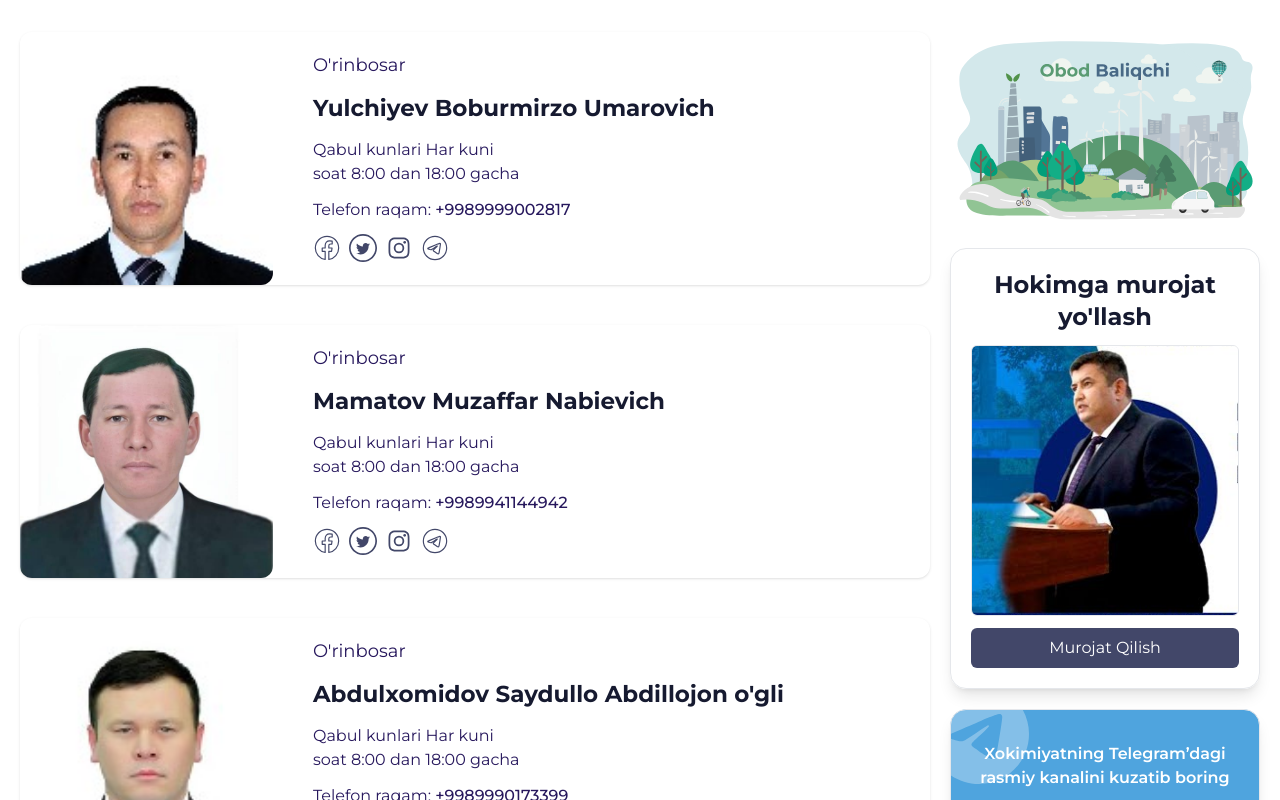
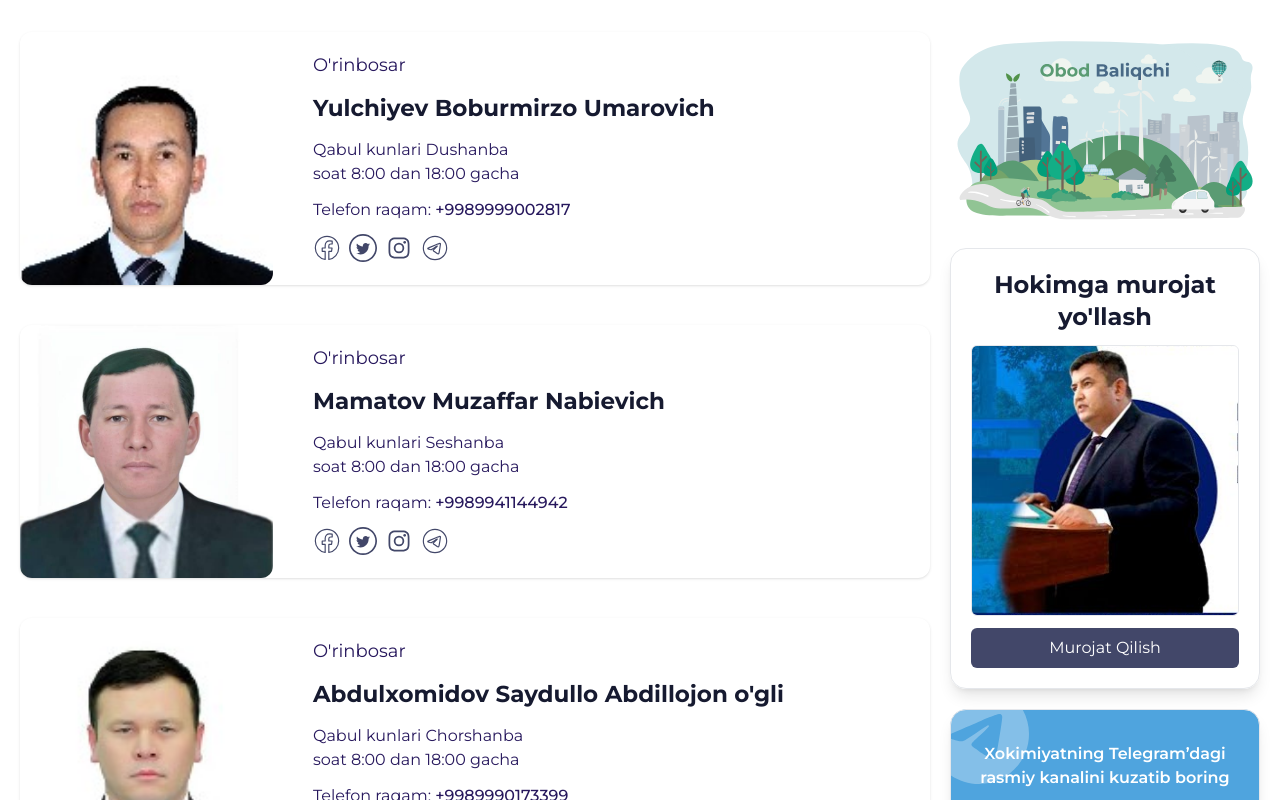
Before and after one commit to mryaxyobek/baliqchi, a React (Vite) app: page / in a window 1280 px wide. Shown: the part 840-1640 px from the top of the page. Built offline with nearby package versions, Linux system fonts and the light colour scheme.

Commit message:
jooonigdaaan

```diff
--- a/src/assets/data.js
+++ b/src/assets/data.js
@@ -13,7 +13,7 @@ import {
 export const news = [
     {
         id: randomId(),
-        qabulKuni: 'Har kuni',
+        qabulKuni: '',
         boshlashVaqti: '8:00',
         telephone: '+9989',
         tugatishVaqti: '18:00',
@@ -32,7 +32,7 @@ export const news = [
     },
     {
         id: randomId(),
-        qabulKuni: 'Har kuni',
+        qabulKuni: '',
         boshlashVaqti: '8:00',
         telephone: '+9989',
         tugatishVaqti: '18:00',
@@ -50,7 +50,7 @@ export const news = [
     },
     {
         id: randomId(),
-        qabulKuni: 'Har kuni',
+        qabulKuni: '',
         boshlashVaqti: '8:00',
         telephone: '+9989',
         tugatishVaqti: '18:00',
@@ -68,7 +68,7 @@ export const news = [
     },
     {
         id: randomId(),
-        qabulKuni: 'Har kuni',
+        qabulKuni: '',
         boshlashVaqti: '8:00',
         telephone: '+9989',
         tugatishVaqti: '18:00',
@@ -86,7 +86,7 @@ export const news = [
     },
     {
         id: randomId(),
-        qabulKuni: 'Har kuni',
+        qabulKuni: '',
         boshlashVaqti: '8:00',
         telephone: '+9989',
         tugatishVaqti: '18:00',
@@ -104,7 +104,7 @@ export const news = [
     },
     {
         id: randomId(),
-        qabulKuni: 'Har kuni',
+        qabulKuni: '',
         boshlashVaqti: '8:00',
         telephone: '+9989',
         tugatishVaqti: '18:00',
@@ -120,7 +120,7 @@ export const news = [
     },
     {
         id: randomId(),
-        qabulKuni: 'Har kuni',
+        qabulKuni: '',
         boshlashVaqti: '8:00',
         telephone: '+9989',
         tugatishVaqti: '18:00',
@@ -137,7 +137,7 @@ export const news = [
     },
     {
         id: randomId(),
-        qabulKuni: 'Har kuni',
+        qabulKuni: '',
         boshlashVaqti: '8:00',
         telephone: '+9989',
         tugatishVaqti: '18:00',
@@ -170,9 +170,8 @@ import gerb from './links-img/gerb.png'
 export const orinbosarlar = [
     {
         id: 1,
-        qabulKuni: 'Har kuni',
+        qabulKuni: 'Dushanba',
         boshlashVaqti: '8:00',
-        telephone: '+9989',
         tugatishVaqti: '18:00',
         telephone: '+9989999002817',
         img: kambagallik,
@@ -187,7 +186,7 @@ export const orinbosarlar = [
     },
     {
         id: 2,
-        qabulKuni: 'Har kuni',
+        qabulKuni: 'Seshanba',
         boshlashVaqti: '8:00',
         telephone: '+9989941144942',
         tugatishVaqti: '18:00',
@@ -201,7 +200,7 @@ export const orinbosarlar = [
     },
     {
         id: 3,
-        qabulKuni: 'Har kuni',
+        qabulKuni: 'Chorshanba',
         boshlashVaqti: '8:00',
         telephone: '+9989990173399',
         tugatishVaqti: '18:00',
@@ -215,7 +214,7 @@ export const orinbosarlar = [
     },
     {
         id: 4,
-        qabulKuni: 'Har kuni',
+        qabulKuni: 'Payshanba',
         boshlashVaqti: '8:00',
         telephone: '+9989932588570',
         tugatishVaqti: '18:00',
@@ -229,7 +228,7 @@ export const orinbosarlar = [
     },
     {
         id: 5,
-        qabulKuni: 'Har kuni',
+        qabulKuni: 'Juma',
         boshlashVaqti: '8:00',
         telephone: '+9989993081308',
         tugatishVaqti: '18:00',
@@ -243,7 +242,7 @@ export const orinbosarlar = [
     },
     {
         id: 6,
-        qabulKuni: 'Har kuni',
+        qabulKuni: 'Shanba',
         boshlashVaqti: '8:00',
         telephone: '+9989996503060',
         tugatishVaqti: '18:00',
@@ -261,7 +260,7 @@ export const orinbosarlar = [
 export const links = [
     {
         id: 1,
-        qabulKuni: 'Har kuni',
+        qabulKuni: '',
         boshlashVaqti: '8:00',
         telephone: '+9989',
         tugatishVaqti: '18:00',
@@ -272,7 +271,7 @@ export const links = [
     },
     {
         id: 2,
-        qabulKuni: 'Har kuni',
+        qabulKuni: '',
         boshlashVaqti: '8:00',
         telephone: '+9989',
         tugatishVaqti: '18:00',
@@ -283,7 +282,7 @@ export const links = [
     },
     {
         id: 3,
-        qabulKuni: 'Har kuni',
+        qabulKuni: '',
         boshlashVaqti: '8:00',
         telephone: '+9989',
         tugatishVaqti: '18:00',
@@ -294,7 +293,7 @@ export const links = [
     },
     {
         id: 4,
-        qabulKuni: 'Har kuni',
+        qabulKuni: '',
         boshlashVaqti: '8:00',
         telephone: '+9989',
         tugatishVaqti: '18:00',
@@ -305,7 +304,7 @@ export const links = [
     },
     {
         id: 5,
-        qabulKuni: 'Har kuni',
+        qabulKuni: '',
         boshlashVaqti: '8:00',
         telephone: '+9989',
         tugatishVaqti: '18:00',
--- a/src/components/ContactSection.jsx
+++ b/src/components/ContactSection.jsx
@@ -12,7 +12,7 @@ const ContactSection = () => {
                         <ul>
                             <li className='flex items-center justify-end bg-[#f5f6fa] rounded font-medium text-[14px] p-3 mb-1'>
                                 <span className='min-w-[90px] text-[#2687d1]'>Manzil:</span>
-                                <p className='w-full text-[#152340]'>Andijon viloyati, Baliqchi tumani, Baliqchishox ko'chasi 1-uy</p>
+                                <p className='w-full text-[#152340]'>Andijon viloyati, Baliqchi tumani, Baliqchi shox ko'chasi 1-uy</p>
                             </li>
                             <li className='flex items-center justify-end border-2 border-[#f5f6fa] rounded font-medium text-[14px] p-3 mb-1'>
                                 <span className='min-w-[90px] text-[#2687d1]'>Telefon:</span>
--- a/src/components/Footer.jsx
+++ b/src/components/Footer.jsx
@@ -88,7 +88,7 @@ const Footer = () => {
 
                         <div className='flex flex-col max-950:flex-row gap-5 text-white max-550:flex-col'>
                             <div className='rounded-xl p-3 bg-[#2E4374]'>
-                                <p className='font-medium text-base'>Manzil: Anidijon viloyati, Baliqchi <br /> tumani, Baliqchishox ko'chasi 1-uy</p>
+                                <p className='font-medium text-base'>Manzil: Anidijon viloyati, Baliqchi <br /> tumani, Baliqchi shox ko'chasi 1-uy</p>
                             </div>
 
                             <div className='rounded-xl p-3 bg-[#2E4374]'>
--- a/src/pages/Contact.jsx
+++ b/src/pages/Contact.jsx
@@ -7,7 +7,7 @@ const Contact = () => {
                 <div className="flex flex-col items-start max-lg:items-center">
                     <h1 className='mb-8'>Bog'lanish</h1>
                     <div className="w-full max-lg:text-center mb-8">
-                        <p className='text-2xl font-bold mb-5 text-[#2E4374]'>Andijon viloyati, Baliqchi tumani, Baliqchishox ko`chasi 1 - uy</p>
+                        <p className='text-2xl font-bold mb-5 text-[#2E4374]'>Andijon viloyati, Baliqchi tumani, Baliqchi shox ko`chasi 1 - uy</p>
                         <hr className='w-11/12 h-[1px] bg-gray-300 rounded-3xl' />
                     </div>
                     <ul className='space-y-1'>
@@ -18,7 +18,10 @@ const Contact = () => {
                     </ul>
                 </div>
 
-                <form className="w-full flex flex-col items-start gap-5 max-lg:items-center max-[800px]:max-w-[600px]">
+                <form onSubmit={(e) => {
+                    e.preventDefault();
+                    alert('Hozrida sayt test jarayonida')
+                }} className="w-full flex flex-col items-start gap-5 max-lg:items-center max-[800px]:max-w-[600px]">
                     <div className="flex justify-between gap-5 w-full max-950:flex-col">
                         <input type="text" placeholder='F.I.SH' />
                         <input type="tel" placeholder='+998' required pattern="(\+998|8)[\- ]?\d{2}[\- ]?\d{3}[\- ]?\d{2}[\- ]?\d{2}" />
```
